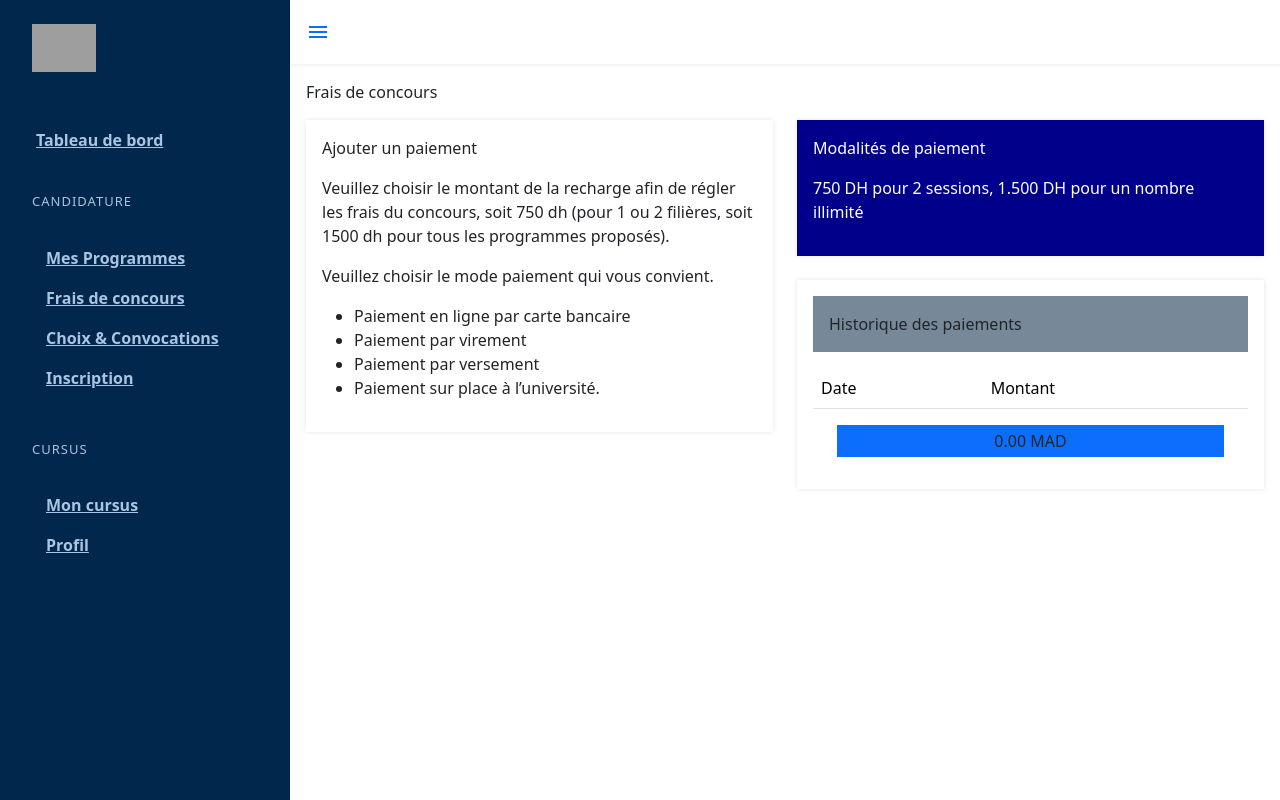
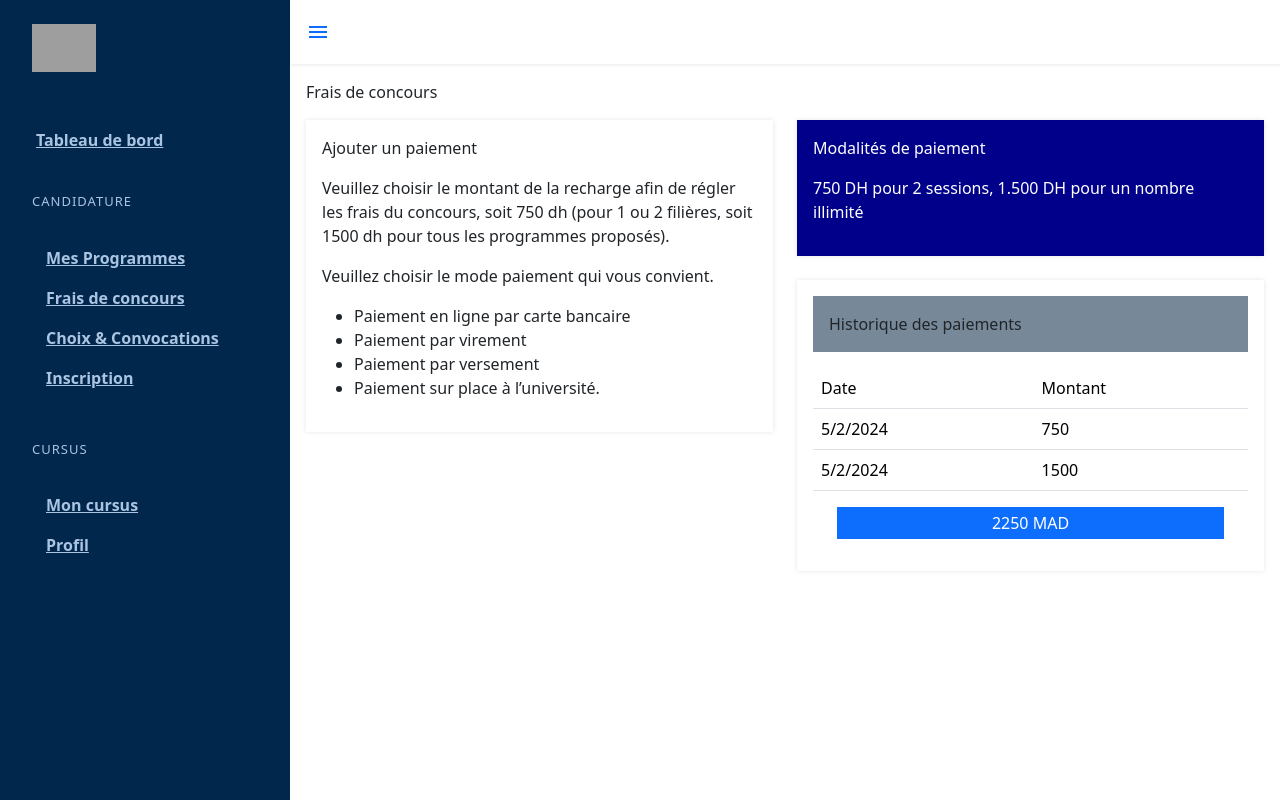
Before and after one commit to MajhoulX/project1022, an Angular app: page /dashboard/frais in a window 1280 px wide. Built offline with nearby package versions, Linux system fonts and the light colour scheme; grey boxes are pictures that could not be loaded.

Commit message:
payment, userService

```diff
--- a/src/app/app.config.ts
+++ b/src/app/app.config.ts
@@ -5,5 +5,8 @@ import { routes } from './app.routes';
 import { provideClientHydration } from '@angular/platform-browser';
 
 export const appConfig: ApplicationConfig = {
-  providers: [provideRouter(routes), provideClientHydration()]
+  providers: [
+    provideRouter(routes),
+    provideClientHydration()
+  ]
 };
--- a/src/app/payment-balance/payment-balance.component.html
+++ b/src/app/payment-balance/payment-balance.component.html
@@ -1,5 +1,5 @@
 <div style="height: 30px;">
-    <span id="balance">Solde: 0.00 MAD</span>
+    <span id="balance">Solde: {{amount}} MAD</span>
     <a id="link" href="/dashboard/frais">
         <span>Paiement des frais de concours</span>
     </a>
--- a/src/app/payment-balance/payment-balance.component.ts
+++ b/src/app/payment-balance/payment-balance.component.ts
@@ -1,13 +1,25 @@
-import { Component } from '@angular/core';
+import { Component, OnInit } from '@angular/core';
 import { RouterLink } from '@angular/router';
+import { UserService } from '../../services/UserService';
 
 @Component({
   selector: 'app-payment-balance',
   standalone: true,
   imports: [RouterLink],
   templateUrl: './payment-balance.component.html',
-  styleUrl: './payment-balance.component.scss'
+  styleUrl: './payment-balance.component.scss',
+  providers: [UserService]
 })
-export class PaymentBalanceComponent {
+export class PaymentBalanceComponent implements OnInit{
+  amount:number = 0;
+  constructor(private userService: UserService){
+  }
 
+  ngOnInit(): void {
+    let sum: number = 0;
+    this.userService.user.payments.forEach(p => {
+      sum += p.amount;
+    });
+    this.amount = sum;
+  }
 }
--- a/src/app/payment/payment.component.html
+++ b/src/app/payment/payment.component.html
@@ -28,8 +28,16 @@
                         <td>Montant</td>
                     </tr>
                 </thead>
+                <tbody>
+                    @for (payment of payments; track $index) {
+                        <tr>
+                            <td>{{payment.date.toLocaleDateString()}}</td>
+                            <td>{{payment.amount}}</td>
+                        </tr>
+                    }
+                </tbody>
             </table>
-            <p class="text-center bg-primary mx-4 p-1">0.00 MAD</p>
+            <p class="text-center text-white bg-primary mx-4 p-1">{{getTotal()}} MAD</p>
         </div>
     </div>
 </div>
--- a/src/app/payment/payment.component.ts
+++ b/src/app/payment/payment.component.ts
@@ -1,4 +1,6 @@
-import { Component } from '@angular/core';
+import { Component, OnInit } from '@angular/core';
+import { Payment } from '../../models/payment';
+import { UserService } from '../../services/UserService';
 
 @Component({
   selector: 'app-payment',
@@ -7,6 +9,19 @@ import { Component } from '@angular/core';
   templateUrl: './payment.component.html',
   styleUrl: './payment.component.scss'
 })
-export class PaymentComponent {
+export class PaymentComponent implements OnInit{
+  payments:Payment[] = [];
+  constructor(private userService:UserService){
 
+  }
+  getTotal(): number{
+    let sum = 0;
+    this.payments.forEach(p => {
+      sum += p.amount;
+    })
+    return sum;
+  }
+  ngOnInit(): void {
+    this.payments = this.userService.user.payments;
+  }
 }
--- /dev/null
+++ b/src/models/payment.ts
@@ -0,0 +1,7 @@
+export class Payment {
+    amount: number = 0;
+    date: Date = new Date();
+    constructor(amount:number){
+        this.amount = amount;
+    }
+}
--- a/src/models/user.ts
+++ b/src/models/user.ts
@@ -1,34 +1,37 @@
 import { Exam } from "./exam";
+import { Payment } from "./payment";
 
-export class User{
-    id:string = "#2425-08882";
-    firstName:string = "Khalil";
-    lastName:string = "Hashim";
-    civility:string = "M";
-    phone:string = "0777052353";
-    email:string = "khahas@gmail.com";
-    cin:string = "J553295";
-    passportNumber:string = "J553295";
-    nationality:string = "Marocaine";
-    address:string = "n145 imm 9 Inbiaat 3";
-    residentState:string = "Agadir";
-    residentCountry:string = "Morocco";
-    massar:string = "J54634";
-    bacStudySystem:string = "Marocain";
-    bacSerie:string = "Sciences Mathématiques";
-    bacOption:string = "Sciences Mathématiques A";
-    bacLevel:string = "Terminale";
-    bacInstitution:string = "Public";
-    seniorYearEnglishGrade:number = 12;
-    seniorYearMathematicsGrade:number = 12;
-    seniorYearPhysicsGrade:number = 12;
-    regionalExamScore:number = 12;
-    password:string = "noidkhalil";
-    joined:Date;
-    birthDate:Date = new Date("2/28/2003");
-    examsRegistered: Exam[] = [];
+export class User {
+    id: string = "#2425-08882";
+    firstName: string = "Khalil";
+    lastName: string = "Hashim";
+    civility: string = "M";
+    phone: string = "0777052353";
+    email: string = "khahas@gmail.com";
+    cin: string = "J553295";
+    passportNumber: string = "J553295";
+    nationality: string = "Marocaine";
+    address: string = "n145 imm 9 Inbiaat 3";
+    residentState: string = "Agadir";
+    residentCountry: string = "Morocco";
+    massar: string = "J54634";
+    bacStudySystem: string = "Marocain";
+    bacSerie: string = "Sciences Mathématiques";
+    bacOption: string = "Sciences Mathématiques A";
+    bacLevel: string = "Terminale";
+    bacInstitution: string = "Public";
+    seniorYearEnglishGrade: number = 12;
+    seniorYearMathematicsGrade: number = 12;
+    seniorYearPhysicsGrade: number = 12;
+    regionalExamScore: number = 12;
+    password: string = "noidkhalil";
+    joined: Date = new Date();
+    birthDate: Date = new Date("2/28/2003");
+    examsRegistered: Exam[] = [
 
-    constructor(){
-        this.joined = new Date(Date.now());
-    }
+    ];
+    payments: Payment[] = [
+        new Payment(750),
+        new Payment(1500)
+    ];
 }
--- /dev/null
+++ b/src/services/userService.ts
@@ -0,0 +1,12 @@
+import { Injectable } from "@angular/core";
+import { User } from "../models/user";
+
+@Injectable({
+    providedIn: 'root'
+})
+export class UserService {
+    private _user: User = new User();
+    get user(): User {
+        return this._user;
+    }
+}
```
